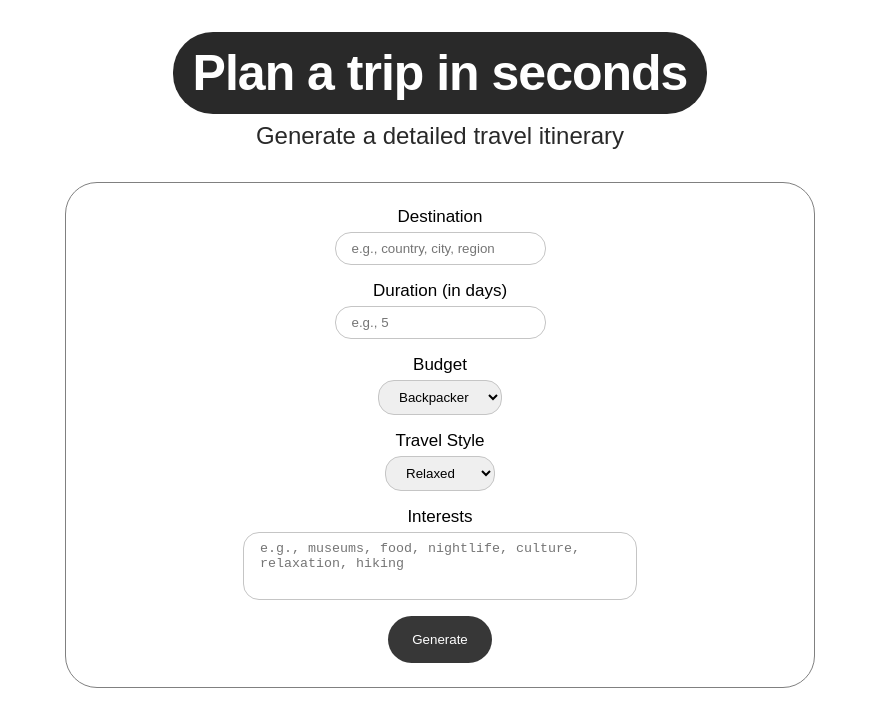
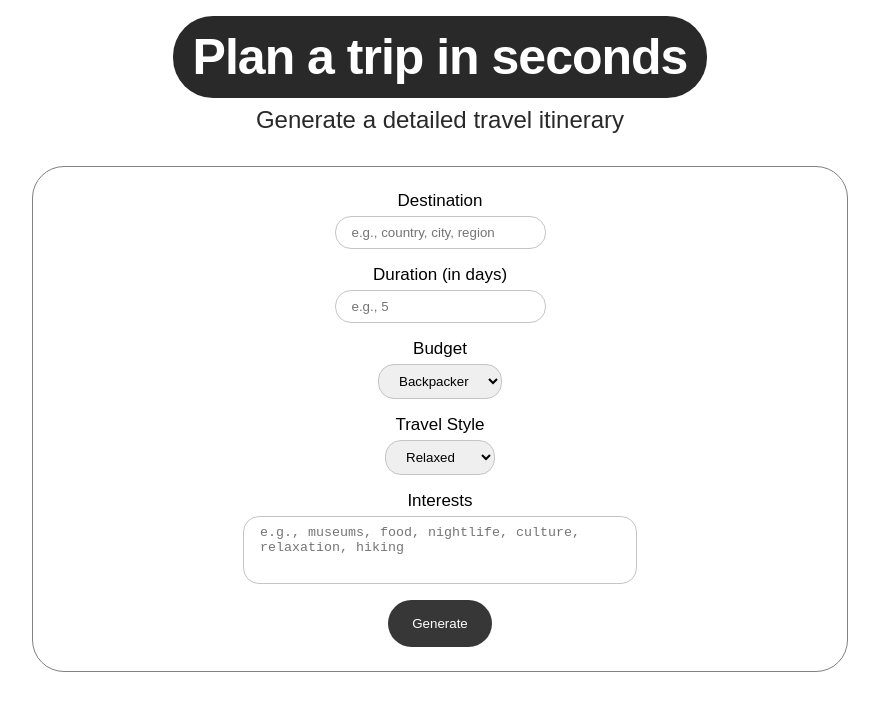
Before and after one commit to aliciabuelow/AI-travel-app, a React (Vite) app in the folder react-app/: page / in a window 1280 px wide. Shown: the top 726 px of the page, without its empty margins (200-1079 px from the left). Built offline with nearby package versions, Linux system fonts and the light colour scheme.

Commit message:
Tweaked positioning

```diff
--- a/react-app/index.html
+++ b/react-app/index.html
@@ -4,8 +4,8 @@
     <meta charset="UTF-8" />
     <meta name="viewport" content="width=device-width, initial-scale=1.0" />
     <link rel="preconnect" href="https://fonts.googleapis.com">
-<link rel="preconnect" href="https://fonts.gstatic.com" crossorigin>
-<link href="https://fonts.googleapis.com/css2?family=Open+Sans:ital,wght@0,300..800;1,300..800&display=swap" rel="stylesheet">
+  <link rel="preconnect" href="https://fonts.gstatic.com" crossorigin>
+  <link href="https://fonts.googleapis.com/css2?family=Open+Sans:ital,wght@0,300..800;1,300..800&display=swap" rel="stylesheet">
     <title>AI Travel Itinerary Builder</title>
   </head>
   <body>
--- a/react-app/src/components/App.jsx
+++ b/react-app/src/components/App.jsx
@@ -36,11 +36,13 @@ export default function App() {
   }
 
   return (
+  <div className="container">
   <div className="App">
     <h1>Plan a trip in seconds</h1>
     <h2>Generate a detailed travel itinerary</h2>
     <UserInput onSubmit={handleUserInput} loading={loading} />
     <Itinerary userData={userData} itinerary={itinerary} loading={loading} error={error} />
   </div>
+  </div>
   )
 }
--- a/react-app/src/styles/App.css
+++ b/react-app/src/styles/App.css
@@ -1,7 +1,4 @@
 .App {
-    display: block;
-    margin: 32px auto;
-    max-width: 750px;
     text-align: center;
     font-family: 'Opens Sans', sans-serif;
 }
--- a/react-app/src/styles/UserInput.css
+++ b/react-app/src/styles/UserInput.css
@@ -1,5 +1,7 @@
 .user-input {
-    margin: 32px 0;
+    display: block;
+    margin: 32px auto;
+    max-width: 750px;
     padding: 24px 32px;
     border: 1px solid gray;
     border-radius: 32px;
```
